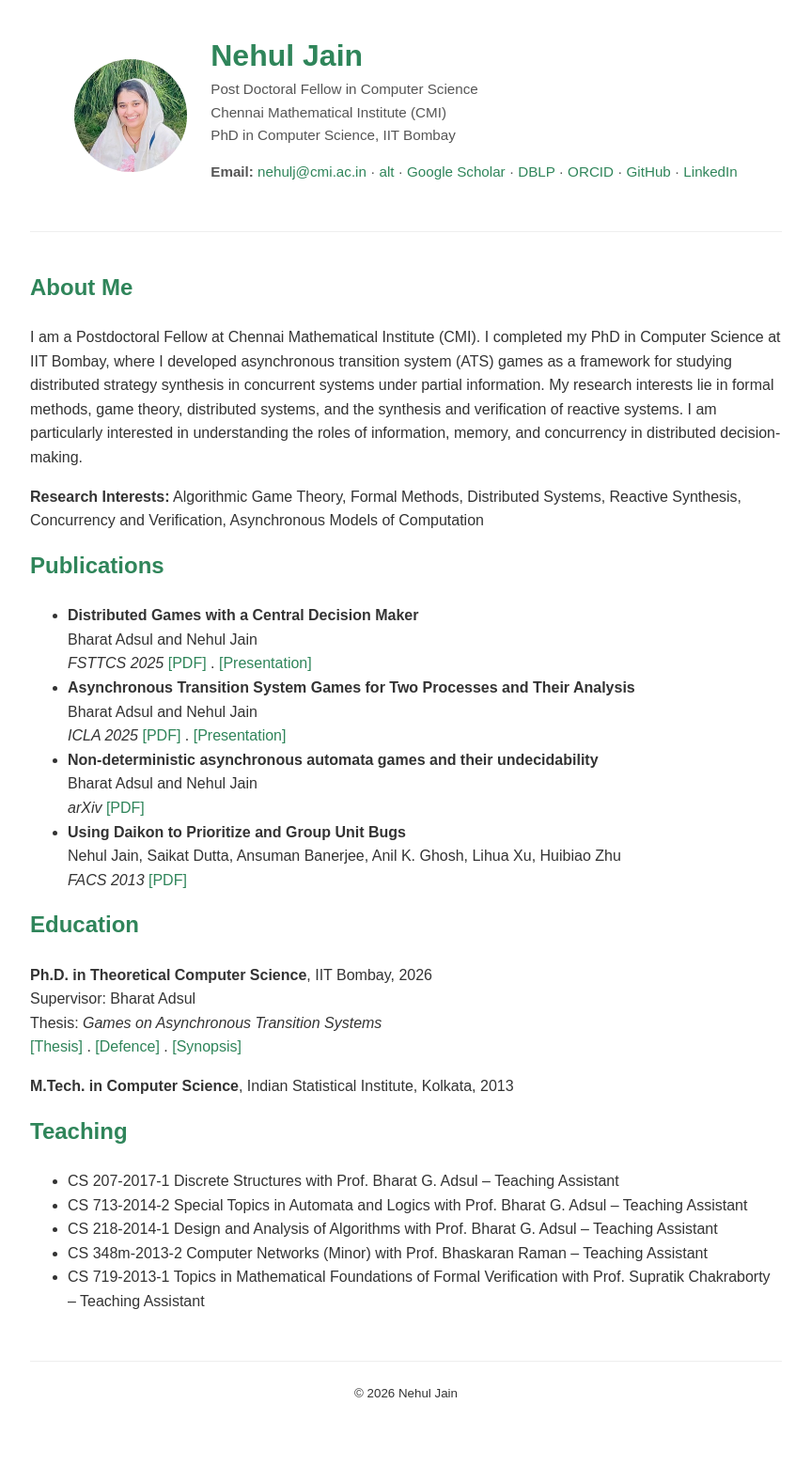
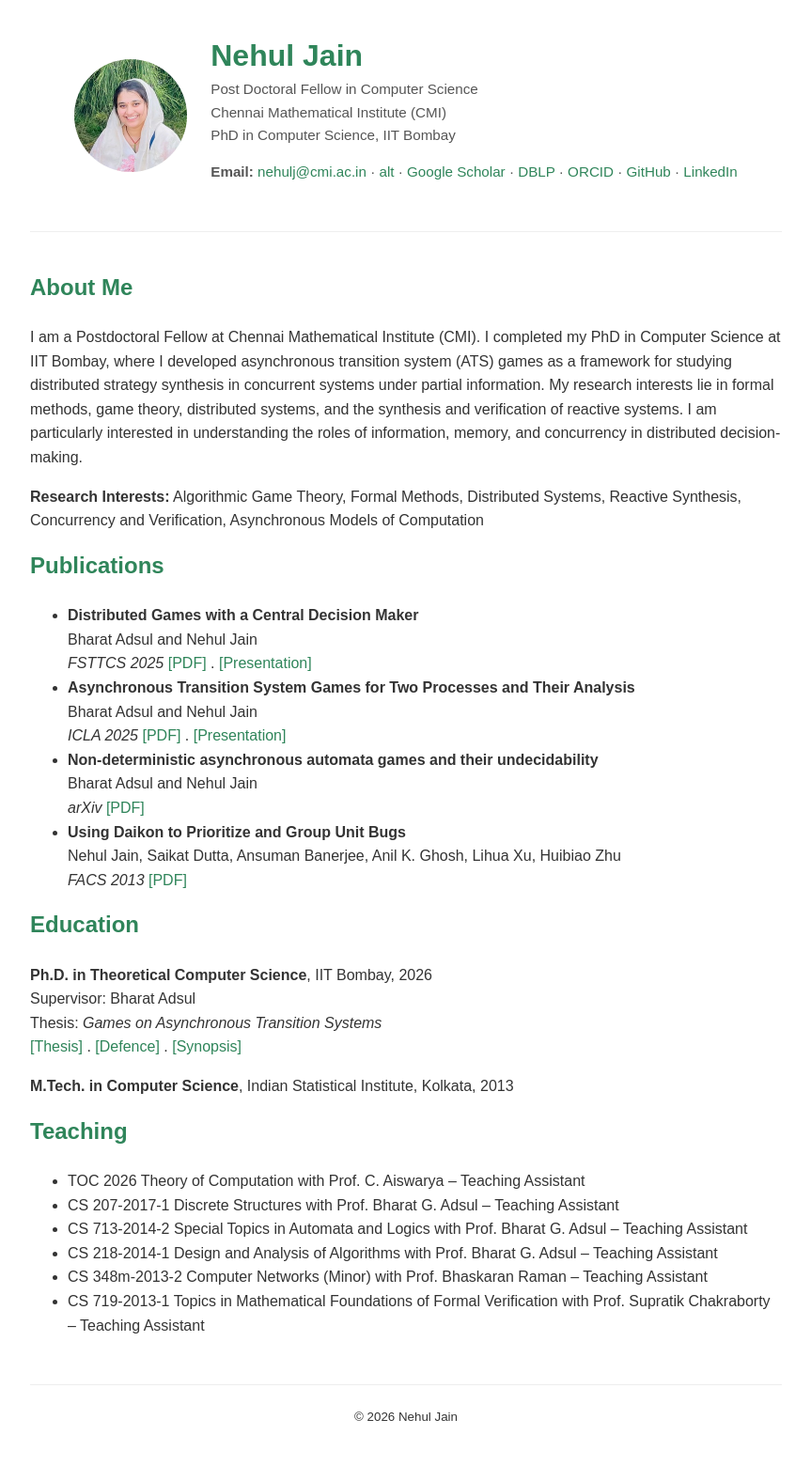
Before and after one commit to nehuljain26/nehuljain26.github.io, a Jekyll site: the page built from index.md, in a window 1280 px wide. Shown: the whole page at 94% size, without its empty margins (208-1071 px from the left). Built offline with Jekyll 4.4.1, drawn with Linux system fonts in a browser that asks for light colours; before the commit the page ends 1534 px from its top, so only the background shows below that.

Commit message:
Update teaching.yml

```diff
--- a/_data/teaching.yml
+++ b/_data/teaching.yml
@@ -1,19 +1,29 @@
+- course: "Theory of Computation with Prof. C. Aiswarya"
+  semester: "TOC 2026"
+  role: "Teaching Assistant"
+  institute: "Chennai Mathematical Institute"
+
 - course: "Discrete Structures with Prof. Bharat G. Adsul"
   semester: "CS 207-2017-1"
   role: "Teaching Assistant"
+  institute: "IIT Bombay"
 
 - course: "Special Topics in Automata and Logics with Prof. Bharat G. Adsul"
   semester: "CS 713-2014-2 "
   role: "Teaching Assistant"
+  institute: "IIT Bombay"
 
 - course: "Design and Analysis of Algorithms with Prof. Bharat G. Adsul"
   semester: "CS 218-2014-1"
   role: "Teaching Assistant"
+  institute: "IIT Bombay"
 
 - course: "Computer Networks (Minor) with Prof. Bhaskaran Raman"
   semester: "CS 348m-2013-2"
   role: "Teaching Assistant"
+  institute: "IIT Bombay"
 
 - course: "Topics in Mathematical Foundations of Formal Verification with Prof. Supratik Chakraborty"
   semester: "CS 719-2013-1"
   role: "Teaching Assistant"
+  institute: "IIT Bombay"
```
